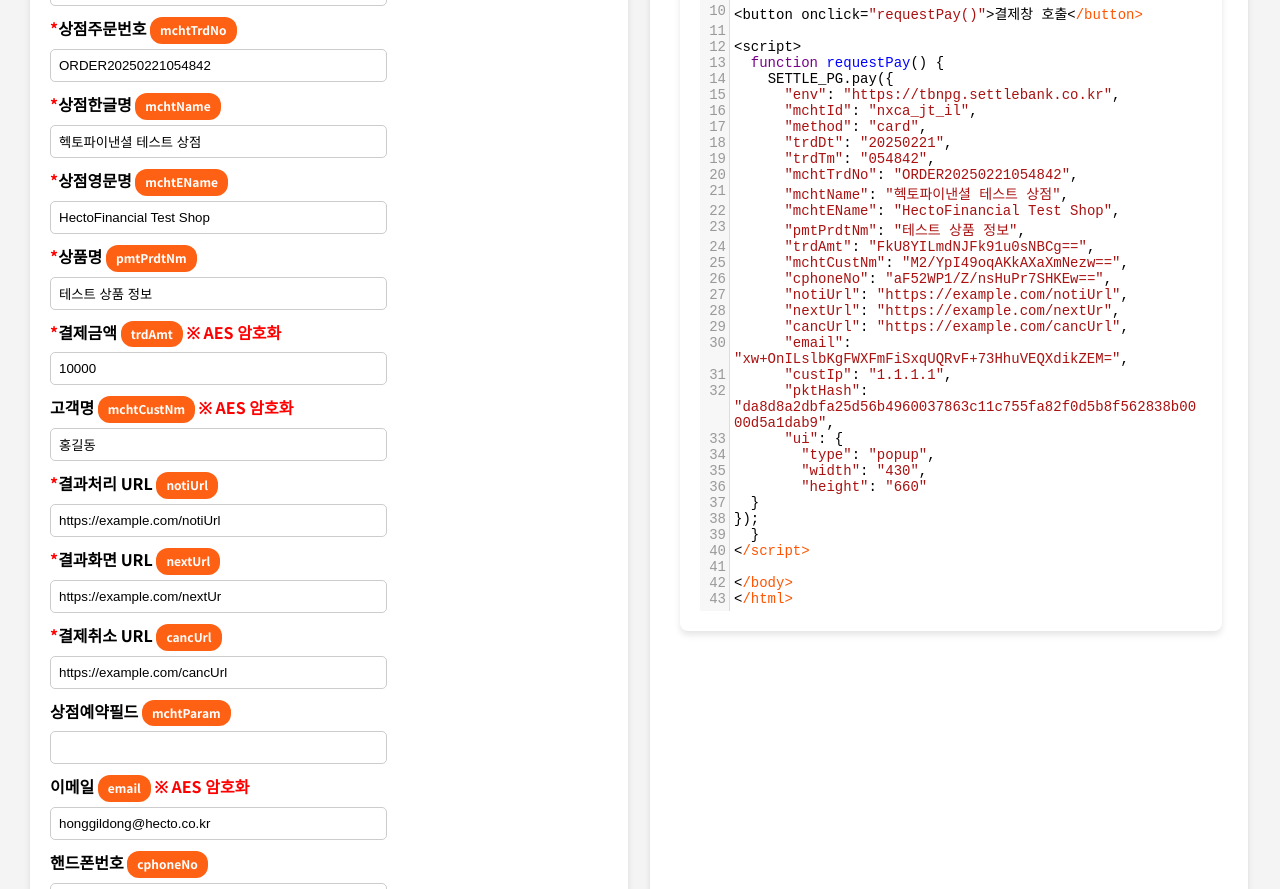
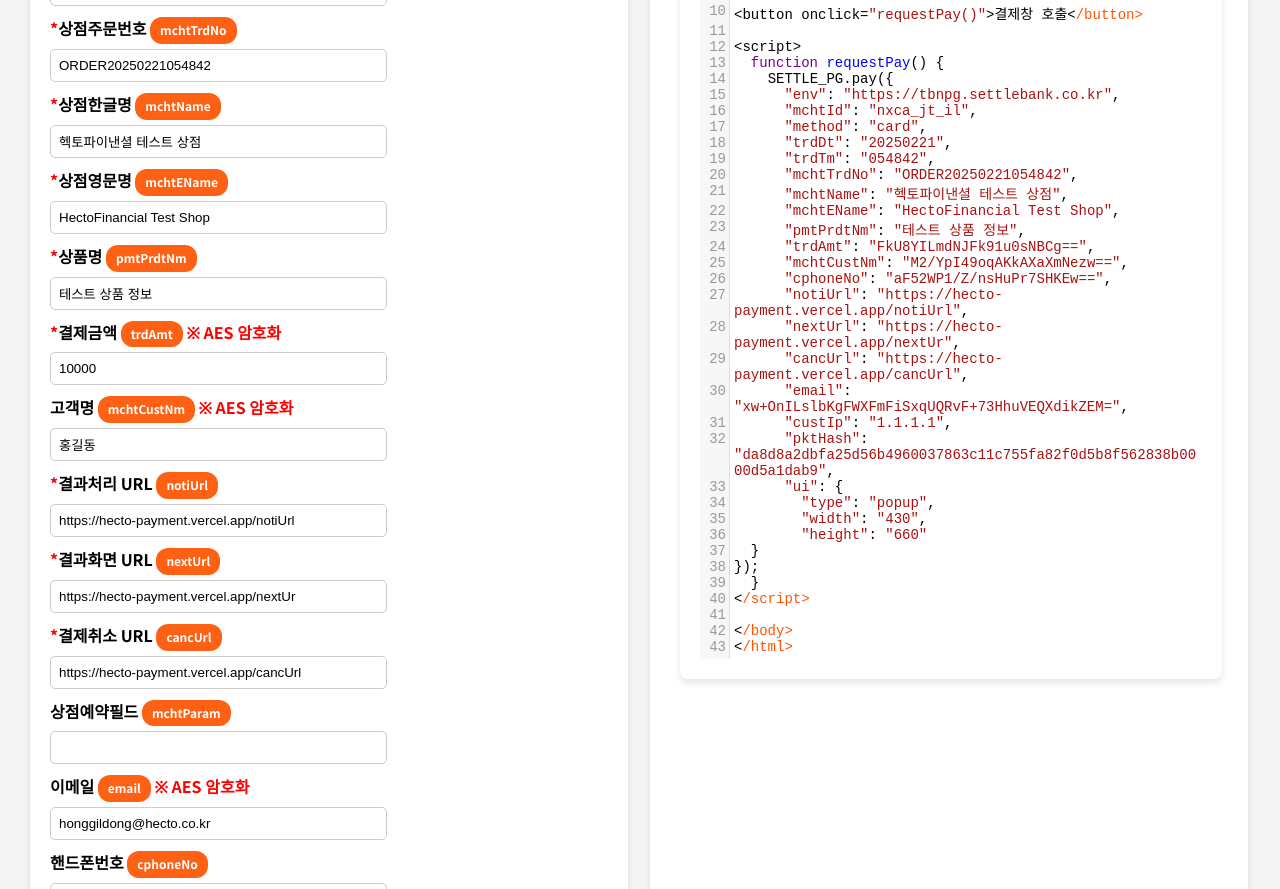
Before and after one commit to hchanhi/hecto_payment, a website: page public/index.html in a window 1280 px wide. Shown: the part 961-1850 px from the top of the page. Drawn offline with nearby package versions, Linux system fonts and the light colour scheme.

Commit message:
Update index.html

```diff
--- a/public/index.html
+++ b/public/index.html
@@ -440,15 +440,15 @@
     <span class="error-message" style="display: none;">필수값 입니다.</span>
 
     <label for="notiUrl"><span style="color: red;">*</span>결과처리 URL <span class="badge">notiUrl</span></label>
-    <input type="text" id="notiUrl" value="https://example.com/notiUrl" required/>
+    <input type="text" id="notiUrl" value="https://hecto-payment.vercel.app/notiUrl" required/>
     <span class="error-message" style="display: none;">필수값 입니다.</span>
 
     <label for="nextUrl"><span style="color: red;">*</span>결과화면 URL <span class="badge">nextUrl</span></label>
-    <input type="text" id="nextUrl" value="https://example.com/nextUr" required/>
+    <input type="text" id="nextUrl" value="https://hecto-payment.vercel.app/nextUr" required/>
     <span class="error-message" style="display: none;">필수값 입니다.</span>
 
     <label for="cancUrl"><span style="color: red;">*</span>결제취소 URL <span class="badge">cancUrl</span></label>
-    <input type="text" id="cancUrl" value="https://example.com/cancUrl" required/>
+    <input type="text" id="cancUrl" value="https://hecto-payment.vercel.app/cancUrl" required/>
     <span class="error-message" style="display: none;">필수값 입니다.</span>
 
     <label for="mchtParam">상점예약필드 <span class="badge">mchtParam</span></label>
```
